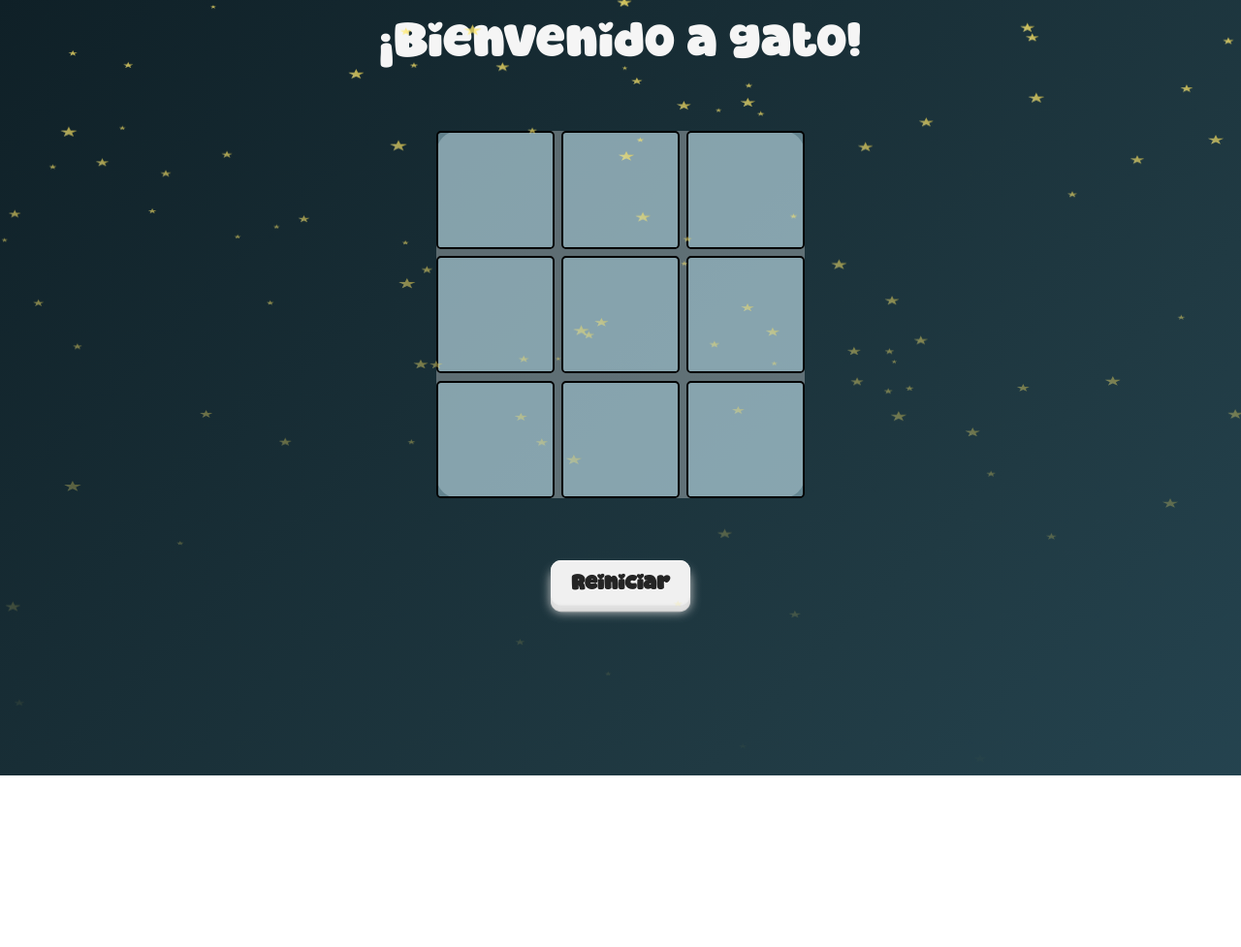
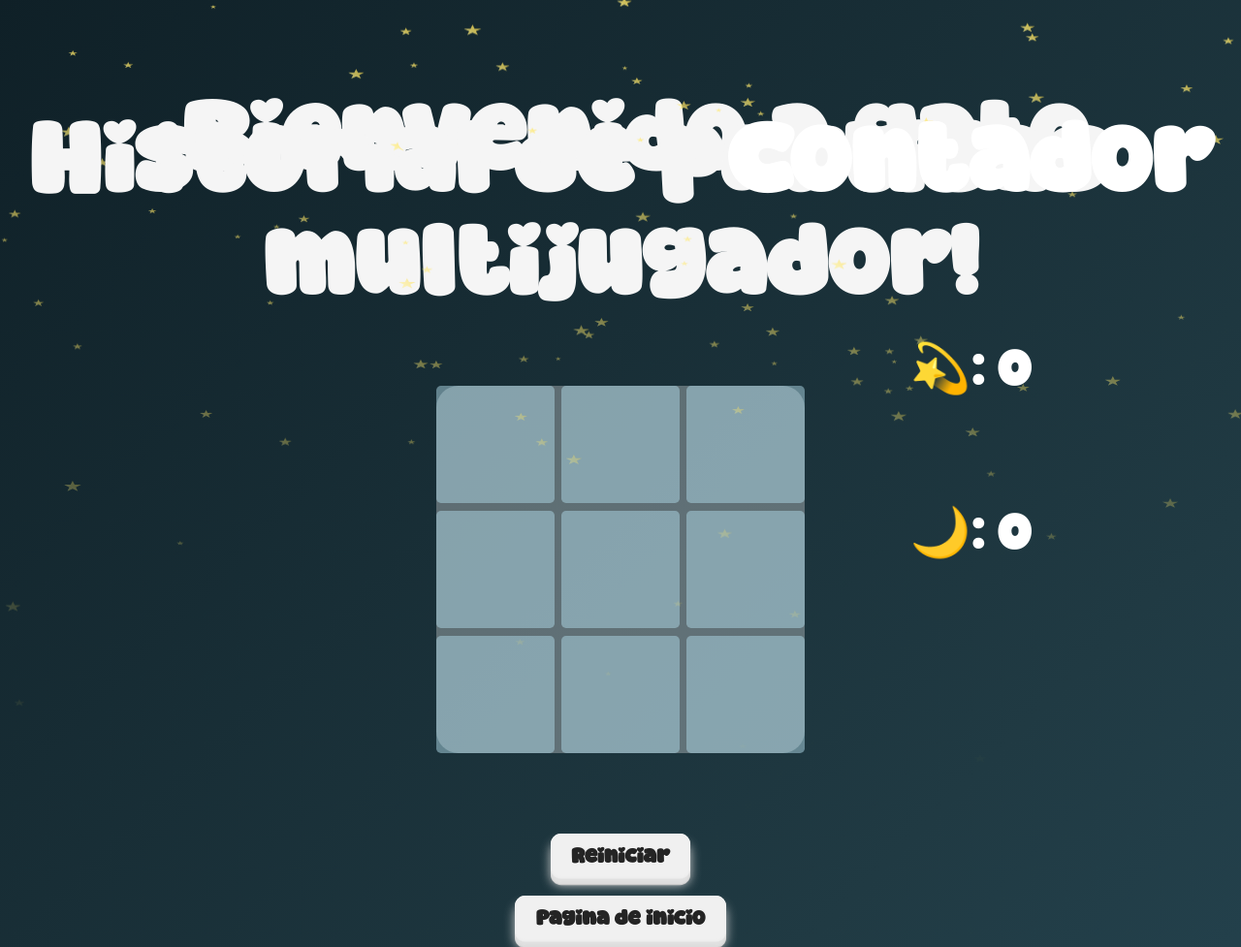
Before and after one commit to Nai-star/src, a plain HTML site: page index2.html in a window 1280 px wide. Shown: the whole page at 97% size. Before the commit the page ends 800 px from the top, so only its background shows below. Drawn offline with Linux system fonts and the light colour scheme.

Commit message:
actualización 4

```diff
--- a/estilos/index.css
+++ b/estilos/index.css
@@ -1,57 +1,20 @@
-
+body{
+    background-image:url(https://media1.tenor.com/m/qP3daFoTi2QAAAAC/nika-special.gif);
+    background-size: cover;
+    background-position: center;
+    margin: 0;
+    padding: 0;
+    height: 100vh;
+    width: 100vw;
+    font-family:"malibu" ;
+    text-align: center;
+    color: aliceblue;
+}
 @font-face {
     font-family: "malibu";
     src: url(super_malibu/Super\ Malibu.ttf);
-    color: aliceblue;
 
      }
-
-body{
-    text-align: center;
-    font-family: "malibu";
-
-    background-size: cover;
-    background-position: center;
-    background-repeat: no-repeat;
-    font-size: 50px;
-    background: linear-gradient(135deg, #0f2027, #203a43, #2c5364, #5c2a9d, #ff6ec4, #7873f5);
-    background-size: 400% 400%;
-    animation: gradientBG 15s ease infinite;
-
-    color: whitesmoke;
-    display: flex;
-    flex-direction: column;
-    justify-content: center;
-    align-items: center;
-}
-.cuadro{
-    width: 30%;
-    aspect-ratio: 1/1;
-    background-color:rgba(255, 255, 255, 0.3);
-    display: grid;
-    grid-template-columns: repeat(3, 1fr);
-    grid-template-rows: repeat(3, 1fr);
-    gap: 2%;
-    margin: 5% auto;
-    border-radius: 6%;
-}
-
-.cuadro div {
-    background-color: rgba(173, 216, 230, 0.5);
-    border: 2px solid black;
-    display: flex;
-    justify-content: center;
-    align-items: center;
-    cursor: pointer;
-    font-size: 5vw;   /* tamaño de X y O proporcional al tablero */
-    font-weight: bold;
-    border: 0.5% solid black;
-   border-radius: 4%;
-}
-
-
-
-/* From Uiverse.io by elijahgummer */
     button {
    font: inherit;
    background-color: #f0f0f0;
@@ -74,48 +37,3 @@ button:active {
     0 0.0625em 0 0 #ececec, 0 0.125em 0 0 #e0e0e0, 0 0.125em 0 0 #dedede,
     0 0.2em 0 0 #dcdcdc, 0 0.225em 0 0 #cacaca, 0 0.225em 0.375em 0 #cecece;
 }
-/* Contenedor de estrellas */
-.estrellas {
-  position: fixed;
-  top: 0;
-  left: 0;
-  width: 100%;
-  height: 100%;
-  pointer-events: none; /* permite clickear elementos sobre las estrellas */
-  overflow: hidden;
-  z-index: 0; /* detrás del tablero */
-}
-
-/* Cada estrella */
-.estrella{
-  position: absolute;
-  background: white;
-  border-radius: 50%;
-  opacity: 0.8;
-  animation: fall linear infinite;
-}
-.estrella {
-  position: absolute;
-  background: white;
-  clip-path: polygon(
-    50% 0%,
-    61% 35%,
-    98% 35%,
-    68% 57%,
-    79% 91%,
-    50% 70%,
-    21% 91%,
-    32% 57%,
-    2% 35%,
-    39% 35%
-  );
-   background: linear-gradient(45deg, #fff799, #ffda3d);
-  opacity: 0.8;
-  animation: fall linear infinite;
-}
-
-/* Animación de caída */
-@keyframes fall {
-  0% { transform: translateY(-10px); opacity: 0.8; }
-  100% { transform: translateY(100vh); opacity: 0; }
-}
--- a/estilos/index2.css
+++ b/estilos/index2.css
@@ -8,7 +8,6 @@
 body{
     text-align: center;
     font-family: "malibu";
-
     background-size: cover;
     background-position: center;
     background-repeat: no-repeat;
@@ -16,7 +15,7 @@ body{
     background: linear-gradient(135deg, #0f2027, #203a43, #2c5364, #5c2a9d, #ff6ec4, #7873f5);
     background-size: 400% 400%;
     animation: gradientBG 15s ease infinite;
-
+    font-weight: bold;
     color: whitesmoke;
     display: flex;
     flex-direction: column;
@@ -37,7 +36,7 @@ body{
 
 .cuadro div {
     background-color: rgba(173, 216, 230, 0.5);
-    border: 2px solid black;
+    border: 1% solid black;
     display: flex;
     justify-content: center;
     align-items: center;
@@ -118,3 +117,29 @@ button:active {
   0% { transform: translateY(-10px); opacity: 0.8; }
   100% { transform: translateY(100vh); opacity: 0; }
 }
+#resultados{
+    position: fixed;
+  top: 20px;
+  left: 20px;
+  display: flex;
+  flex-direction: column;
+  gap: 5px;
+  text-align: left;
+  padding: 10px;
+  border-radius: 8px;
+  }
+
+#contador{
+  position: fixed;
+  top: 20px;
+  right: 20px;
+  display: flex;
+  flex-direction: column;
+  gap: 5px;
+  text-align: center;
+  color: white;
+  font-weight: bold;
+  padding: 10px;
+  border-radius: 8px;
+
+ }
--- a/estilos/index3.css
+++ b/estilos/index3.css
@@ -0,0 +1,131 @@
+@font-face {
+    font-family: "malibu";
+    src: url(super_malibu/Super\ Malibu.ttf);
+    color: aliceblue;
+
+}
+
+body{
+    text-align: center;
+    font-family: "malibu";
+
+    background-size: cover;
+    background-position: center;
+    background-repeat: no-repeat;
+    font-size: 50px;
+    background: linear-gradient(135deg, #0f2027, #203a43, #2c5364, #5c2a9d, #ff6ec4, #7873f5);
+    background-size: 400% 400%;
+    animation: gradientBG 15s ease infinite;
+
+    color: whitesmoke;
+    display: flex;
+    flex-direction: column;
+    justify-content: center;
+    align-items: center;
+}
+.cuadro{
+    width: 30%;
+    aspect-ratio: 1/1;
+    background-color:rgba(255, 255, 255, 0.3);
+    display: grid;
+    grid-template-columns: repeat(3, 1fr);
+    grid-template-rows: repeat(3, 1fr);
+    gap: 2%;
+    margin: 5% auto;
+    border-radius: 6%;
+}
+
+.cuadro div {
+    background-color: rgba(173, 216, 230, 0.5);
+    border: 2px solid black;
+    display: flex;
+    justify-content: center;
+    align-items: center;
+    cursor: pointer;
+    font-size: 5vw;   /* tamaño de X y O proporcional al tablero */
+    font-weight: bold;
+    border: 0.5% solid black;
+   border-radius: 4%;
+}
+
+
+
+
+button {
+  font: inherit;
+  background-color: #f0f0f0;
+  border: 0;
+  color: #242424;
+  border-radius: 0.5em;
+  font-size: 1.35rem;
+  padding: 0.375em 1em;
+  font-weight: 600;
+  text-shadow: 0 0.0625em 0 #fff;
+  box-shadow: inset 0 0.0625em 0 0 #f4f4f4, 0 0.0625em 0 0 #efefef,
+    0 0.125em 0 0 #ececec, 0 0.25em 0 0 #e0e0e0, 0 0.3125em 0 0 #dedede,
+    0 0.375em 0 0 #dcdcdc, 0 0.425em 0 0 #cacaca, 0 0.425em 0.5em 0 #cecece;
+  transition: 0.15s ease;
+  cursor: pointer;
+}
+button:active {
+  translate: 0 0.225em;
+  box-shadow: inset 0 0.03em 0 0 #f4f4f4, 0 0.03em 0 0 #efefef,
+    0 0.0625em 0 0 #ececec, 0 0.125em 0 0 #e0e0e0, 0 0.125em 0 0 #dedede,
+    0 0.2em 0 0 #dcdcdc, 0 0.225em 0 0 #cacaca, 0 0.225em 0.375em 0 #cecece;
+}
+
+/* Contenedor */
+.estrellas {
+  position: fixed;
+  top: 0;
+  left: 0;
+  width: 100%;
+  height: 100%;
+  pointer-events: none;
+  overflow: hidden;
+  z-index: 0;
+}
+
+/* Estrella */
+.estrella {
+  position: absolute;
+  width: 4px;
+  height: 4px;
+  background: white;
+  border-radius: 50%;
+  box-shadow: 0 0 10px #fff, 0 0 20px #fffb91, 0 0 40px #ffd500;
+  animation: fall linear forwards;
+}
+
+/* Rastro de la estrella */
+.estrella::after {
+  content: '';
+  position: absolute;
+  top: -80px; /* arriba de la estrella */
+  left: 50%;
+  width: 2px;
+  height: 0; /* empieza pequeño */
+  background: linear-gradient(180deg, rgba(255,255,255,0.8), rgba(255,255,255,0));
+  transform: translateX(-50%);
+  opacity: 0;
+  animation: rastro 0.5s forwards;
+  animation-delay: 0.1s; /* aparece un poco después del puntito */
+}
+
+/* Animación de caída de la estrella */
+@keyframes fall {
+  0% { transform: translate(0, 0); opacity: 1; }
+  100% { transform: translate(0, 100vh); opacity: 0; }
+}
+
+/* Animación del rastro */
+@keyframes rastro {
+  0% {
+    height: 0;
+    opacity: 0;
+  }
+  100% {
+    height: 80px; /* se extiende hacia abajo */
+    opacity: 1;
+  }
+}
--- a/index.html
+++ b/index.html
@@ -3,10 +3,14 @@
 <head>
     <meta charset="UTF-8">
     <meta name="viewport" content="width=device-width, initial-scale=1.0">
-    <title>Tic Tac Toe/title>
+    <title>Tic Tac Toe</title>
+    <link rel="stylesheet" href="estilos/index.css">
 </head>
 <body>
-
+<h1>¡Bienvenido a gato!</h1> <br> <br>
+Selecciona una opción <br> <br>
+<a href="index2.html"><button>Modo multijugador</button></a>
+<a href="index3.html"><button>Un jugador</button></a>
 
 </body>
 </html>
--- a/index2.html
+++ b/index2.html
@@ -7,9 +7,9 @@
     <link rel="stylesheet" href="estilos/index2.css">
 </head>
 <body>
- ¡Bienvenido a gato!
-
- <div class="cuadro">
+ <div id="contenedorPrincipal">
+    <h1>¡Bienvenido a gato multijugador!</h1>
+    <div class="cuadro">
     <div class="casilla"></div>
     <div class="casilla"></div>
     <div class="casilla"></div>
@@ -21,12 +21,26 @@
     <div class="casilla"></div>
  </div>
 
- <button id="btnReiniciar">Reiniciar</button>
+ <button id="btnReiniciar">Reiniciar</button> <br>
+ <a href="index.html"><button>Pagina de inicio</button></a>
+
  <div id="listaGanadores"></div>
 
  <div class="estrellas"></div>
 
+ <div id="resultados">
+    <h1> Historial de partidas</h1>
+    <ul id="historial"></ul>
+ </div>
 
- <script src="js/index.js"></script>
+ <div id="contador">
+    <h1>Contador</h1>
+  <p>💫: <span id="puntosEstrella">0</span></p>
+  <p>🌙: <span id="puntosLuna">0</span></p>
+ </div>
+
+</div>
+
+ <script src="js/index2.js"></script>
 </body>
 </html>
--- a/js/index.js
+++ /dev/null
@@ -1,94 +0,0 @@
-const btnReiniciar = document.getElementById("btnReiniciar")
-const casillas = document.getElementsByClassName("casilla") // recorre varias elementos
-const contenedorEstrellas = document.getElementsByClassName("estrellas") [0]
-const TotalEstrellas = 100; // cantidad de estrellas
-
-
-let tablero=["","","","","","","","",""]
-let ganadores= [ //combos para ganar
-  [0,1,2,],
-  [3,4,5],
-  [6,7,8],
-  [0,3,6],
-  [1,4,7],
-  [2,5,8],
-  [0,4,8],
-  [2,4,6],
-]
-
-
-
-let turno= "💫"
-let juegoActivo = true
-let alerta = false
-
-for (let i = 0; i < casillas.length; i++) {
-  casillas[i].addEventListener("click", function() {
-    if (!juegoActivo) return;
-    if (casillas[i].textContent === "") { // solo se puede poner un simbolo si esta vacia
-      casillas[i].textContent = turno;
-      tablero[i] = turno;
-
-      let ganador = verificarGanador();
-      if (ganador) {
-        juegoActivo = false;
-        alerta = true
-        setTimeout(function() {
-        alert("¡Ganó " + ganador + "!");
-        alerta = false
-          return;
-        }, 1000)
-
-      }
-      if (!tablero.includes("")) {
-        juegoActivo = false;
-          alerta = true
-          setTimeout(function() {
-          alert("¡Empate!");
-          alerta = false
-          return;
-        }, 1000)
-        }
-     turno = (turno === "💫") ? "🌙" : "💫"; // Hace que una vez utilizada la x cambie a o
-
-    }
-
-  });
-
-
-}
-function verificarGanador() {
-   for (let combo of ganadores) {
-    if (tablero[combo[0]] !== "" && combo.every(i => tablero[i] === tablero[combo[0]])) {
-      return tablero[combo[0]];
-    }
-  }
-  return null;
-}
-   //Reincia el juego
-    btnReiniciar.addEventListener("click", function () {
-    for (let i = 0; i < casillas.length; i++) {
-     casillas[i].textContent = ""
-    }
-     turno = "💫"
-     tablero =["","","","","","","","",""]
-
-     juegoActivo = true
-     alerta= false
-
-
-
-    })
-
-
-
-
-for (let i = 0; i < TotalEstrellas; i++) {
-  const estrella = document.createElement("div");
-  estrella.className = "estrella";
-  estrella.style.left = Math.random() * 100 + "%"; // Posición horizontal aleatoria
-  estrella.style.animationDuration = (Math.random() * 5 + 5) + "s";// Velocidad y retraso aleatorios
-  estrella.style.animationDelay = Math.random() * 5 + "s";
-  estrella.style.width = estrella.style.height = (Math.random() * 1 + 0.5) + "%";// Tamaño aleatorio, responsivo
- contenedorEstrellas.appendChild(estrella);
-}
--- a/js/index2.js
+++ b/js/index2.js
@@ -0,0 +1,126 @@
+const btnReiniciar = document.getElementById("btnReiniciar")
+const casillas = document.getElementsByClassName("casilla") // recorre varias elementos
+const contenedorEstrellas = document.getElementsByClassName("estrellas") [0]
+const TotalEstrellas = 100; // cantidad de estrellas
+const historial = document.getElementById("historial")
+const contador = document.getElementById("contador")
+const contadorEstrella = document.getElementById("puntosEstrella")
+const contadorLuna = document.getElementById("puntosLuna")
+
+
+
+let tablero =["","","","","","","","",""]
+let ganadores= [ //combos para ganar
+  [0,1,2,],
+  [3,4,5],
+  [6,7,8],
+  [0,3,6],
+  [1,4,7],
+  [2,5,8],
+  [0,4,8],
+  [2,4,6],
+]
+
+
+
+let turno= "💫"
+let juegoActivo = true
+let alerta = false
+let puntosEstrella = 0
+let puntosLuna = 0
+
+for (let i = 0; i < casillas.length; i++) {
+  casillas[i].addEventListener("click", function() {
+    if (!juegoActivo) return;
+    if (casillas[i].textContent === "") { // solo se puede poner un simbolo si esta vacia
+      casillas[i].textContent = turno;
+      tablero[i] = turno;
+
+     let ganador = verificarGanador();
+     if (ganador) {
+        juegoActivo = false;
+        alerta = true
+        setTimeout(function() {
+        alert("¡Ganó " + ganador + "!");
+        alerta = false
+          return;
+        }, 1000)
+
+        // Se muestra el historial de las ganadas
+        const li = document.createElement("li");
+       li.textContent = "¡Ganó " + ganador + "!";
+        historial.appendChild(li);
+        setTimeout(function() {
+        alerta = false;
+        }, 500);
+
+         if (ganador === "💫") {
+        puntosEstrella++;
+       } else if (ganador === "🌙") {
+        puntosLuna++;
+
+       }
+
+       actualizarMarcador()
+
+
+      }
+      if (!tablero.includes("")) {
+        juegoActivo = false;
+          alerta = true
+          setTimeout(function() {
+          alert("¡Empate!");
+          alerta = false
+          return;
+        }, 1000)
+        }
+     turno = (turno === "💫") ? "🌙" : "💫"; // Hace que una vez utilizada la x cambie a o
+
+    }
+
+  });
+
+
+}
+
+
+  function actualizarMarcador() {
+ contadorEstrella.textContent = puntosEstrella
+  contadorLuna.textContent =  puntosLuna
+  }
+
+///El every verifica que todas las posiciones de un combo ganador sean iguales
+function verificarGanador() {
+   for (let combo of ganadores) {
+    if (tablero[combo[0]] !== "" && combo.every(i => tablero[i] === tablero[combo[0]])) {
+      return tablero[combo[0]];
+    }
+  }
+  return null;
+}
+   //Reincia el juego
+    btnReiniciar.addEventListener("click", function () {
+    for (let i = 0; i < casillas.length; i++) {
+     casillas[i].textContent = ""
+    }
+     turno = "💫"
+     tablero =["","","","","","","","",""]
+
+     juegoActivo = true
+     alerta= false
+
+
+
+    })
+
+
+
+for (let i = 0; i < TotalEstrellas; i++) {
+  const estrella = document.createElement("div");
+  estrella.className = "estrella";
+  estrella.style.left = Math.random() * 100 + "%"; // Posición horizontal aleatoria
+  estrella.style.animationDuration = (Math.random() * 5 + 5) + "s";// Velocidad y retraso aleatorios
+  estrella.style.animationDelay = Math.random() * 5 + "s";
+  estrella.style.width = estrella.style.height = (Math.random() * 1 + 0.5) + "%";// Tamaño aleatorio, responsivo
+ contenedorEstrellas.appendChild(estrella);
+}
```
Also changed, not shown: index3.html (+42 -0 lines), js/index3.js (+132 -0 lines). Lines whose indentation alone changed are shown as unchanged.
